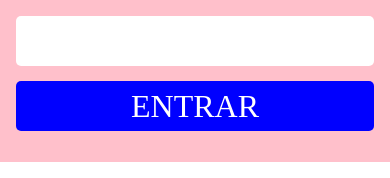
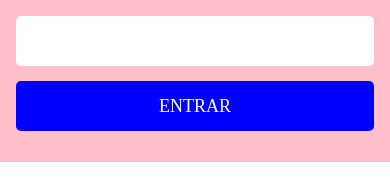
Before and after one commit to DevSunior/vendasOnlineApp, a React Native app: screen / in a window 390 px wide. Shown: the top 178 px of the page. Built offline with nearby package versions, Linux system fonts and the light colour scheme.

Commit message:
Adding text Types

```diff
--- a/src/modules/login/screens/Login.tsx
+++ b/src/modules/login/screens/Login.tsx
@@ -13,7 +13,7 @@ const Login = () => {
         <View>
             <ContainerLogin>
                 <Input />
-                <Button type="TITLE" title="ENTRAR" margin="15px" onPress={handleOnPress}/>
+                <Button type="BUTTON_BOLD" title="ENTRAR" margin="15px" onPress={handleOnPress}/>
             </ContainerLogin>
         </View>
     )
--- a/src/shared/components/text/Text.tsx
+++ b/src/shared/components/text/Text.tsx
@@ -10,17 +10,57 @@ interface TextProps extends TextPropsNative {
 
 const Text = ({color, type, ...props}: TextProps) => {
 
-    const handleSize = useMemo(() => {
+    const fontSize = useMemo(() => {
         switch(type) {
-            case textTypes.TITLE:
-                return '32px'
-                break;
+            case textTypes.TITLE_BOLD:
+            case textTypes.TITLE_REGULAR:
+            case textTypes.TITLE_LIGHT:
+                return '24px'
+            case textTypes.SUB_TITLE_BOLD:
+            case textTypes.SUB_TITLE_REGULAR:
+            case textTypes.SUB_TITLE_LIGHT:
+                return '20px'
+            case textTypes.BUTTON_BOLD:
+            case textTypes.BUTTON_REGULAR:
+            case textTypes.BUTTON_LIGHT:
+                return '18px'
+            case textTypes.PARAGRAPH_SMALL_BOLD:
+            case textTypes.PARAGRAPH_SMALL_REGULAR:
+            case textTypes.PARAGRAPH_SMALL_LIGHT:
+                return '10px'
+            case textTypes.PARAGRAPH_BOLD:
+            case textTypes.PARAGRAPH_REGULAR:
+            case textTypes.PARAGRAPH_LIGHT:
             default:
-                return '16px'
-                break;
+                return '14px'
         }
     }, [type])
-    return <ContainerText size={handleSize} color={color} {...props}/>
+
+    const fontFamily = useMemo(() => {
+        switch (type) {
+            case textTypes.TITLE_BOLD:
+            case textTypes.SUB_TITLE_BOLD:
+            case textTypes.PARAGRAPH_BOLD:
+            case textTypes.PARAGRAPH_SMALL_BOLD:
+            case textTypes.BUTTON_BOLD:
+                return 'Poppins-Bold'
+            case textTypes.TITLE_LIGHT:
+            case textTypes.SUB_TITLE_LIGHT:
+            case textTypes.PARAGRAPH_LIGHT:
+            case textTypes.PARAGRAPH_SMALL_LIGHT:
+            case textTypes.BUTTON_LIGHT:
+                return 'Poppins-Light'
+            case textTypes.TITLE_REGULAR:
+            case textTypes.SUB_TITLE_REGULAR:
+            case textTypes.PARAGRAPH_REGULAR:
+            case textTypes.PARAGRAPH_SMALL_REGULAR:
+            case textTypes.BUTTON_REGULAR:
+            default:
+                return 'Poppins-Regular'
+        }
+    }, [type])
+
+    return <ContainerText size={fontSize} color={color} family={fontFamily} {...props}/>
 }
 
 export default Text;
--- a/src/shared/components/text/text.style.ts
+++ b/src/shared/components/text/text.style.ts
@@ -3,11 +3,12 @@ import styled from "styled-components/native";
 interface ContainerTextProps {
     color?: string;
     size: string;
+    family: string;
 }
 
 export const ContainerText = styled.Text<ContainerTextProps>`
     ${(props: ContainerTextProps) => (props.color ? `color: ${props.color};` : '')};
 
-    font-family: Poppins-Bold;
+    font-family:  ${(props: ContainerTextProps) => (props.family)};
     font-size: ${(props: ContainerTextProps) => (props.size)};
 `
--- a/src/shared/components/text/textTypes.ts
+++ b/src/shared/components/text/textTypes.ts
@@ -1,3 +1,17 @@
 export enum textTypes {
-    TITLE = 'TITLE',
+    TITLE_BOLD = 'TITLE_BOLD', //24px
+    TITLE_REGULAR = 'TITLE_REGULAR',
+    TITLE_LIGHT = 'TITLE_LIGHT',
+    SUB_TITLE_BOLD = 'SUB_TITLE_BOLD', //20px
+    SUB_TITLE_REGULAR = 'SUB_TITLE_REGULAR',
+    SUB_TITLE_LIGHT = 'SUB_TITLE_LIGHT',
+    BUTTON_BOLD = 'BUTTON_BOLD', //18px
+    BUTTON_REGULAR = 'BUTTON_REGULAR',
+    BUTTON_LIGHT = 'BUTTON_LIGHT',
+    PARAGRAPH_BOLD = 'PARAGRAPH_BOLD', //14px
+    PARAGRAPH_REGULAR = 'PARAGRAPH_REGULAR',
+    PARAGRAPH_LIGHT = 'PARAGRAPH_LIGHT',
+    PARAGRAPH_SMALL_BOLD = 'PARAGRAPH_SMALL_BOLD', //10px
+    PARAGRAPH_SMALL_REGULAR = 'PARAGRAPH_SMALL_REGULAR',
+    PARAGRAPH_SMALL_LIGHT = 'PARAGRAPH_SMALL_LIGHT',
 }
```
